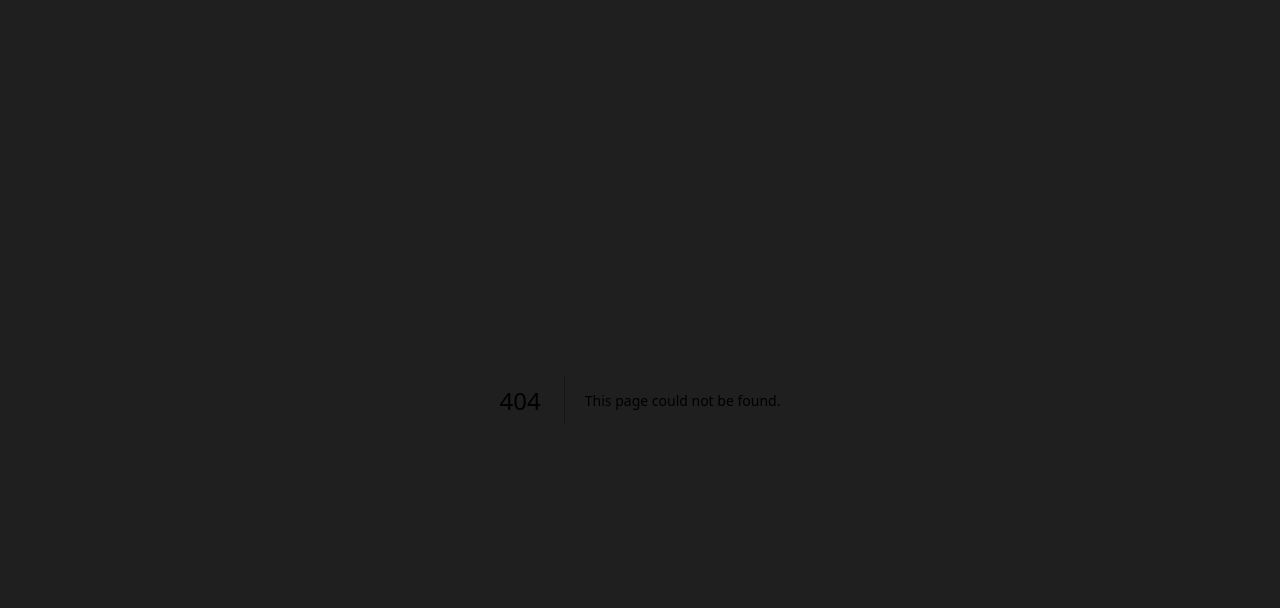
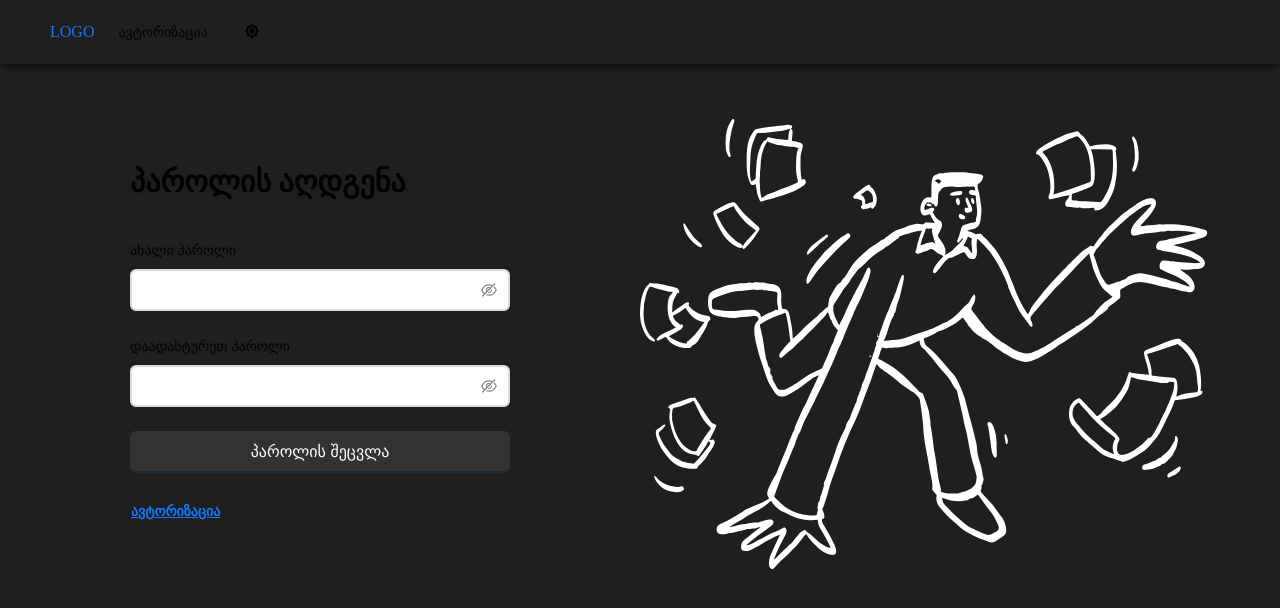
Before and after one commit to dbera17/devdesHUB, a Next.js app in the folder client/: page /reset-password/1 in a window 1280 px wide. Before the commit this address had no page. Shown: the top 608 px of the page. Built offline with nearby package versions, Linux system fonts and the light colour scheme.

Commit message:
reset password page need email verification

```diff
--- /dev/null
+++ b/client/pages/reset-password/[code].js
@@ -0,0 +1,48 @@
+import { Layout as AntLayout, Button, Input, Form, message, Row, Col, Typography } from 'antd';
+import Link from 'next/link';
+import Router, { useRouter } from 'next/router';
+import { useState, useEffect } from 'react';
+import Layout from '../../components/Layout';
+
+
+function Register({ }) {
+  const [isSending, setIsSending] = useState(false);
+  const router = useRouter();
+  const { code } = router.query;
+  console.log(code);
+  function onFormFinish(values) {
+    console.log('aaaa');
+  }
+  return (
+    <Layout>
+      <AntLayout.Content style={{ paddingBottom: 36 }}>
+        <Row style={{ height: '100%' }} align="middle">
+          <Col span={24} md={12}>
+            <Form layout="vertical" onFinish={onFormFinish} style={{ maxWidth: 380, margin: '0 auto' }} requiredMark={false}>
+              <Form.Item><Typography.Title level={2}>პაროლის აღდგენა</Typography.Title></Form.Item>
+              <Form.Item label="ახალი პაროლი" name="password" rules={[{ required: true, message: 'გთხოვთ შეიყვანოთ პაროლი' }]}>
+                <Input.Password size="large" />
+              </Form.Item>
+              <Form.Item label="დაადასტურეთ პაროლი" name="passwordConfirmation" rules={[{ required: true, message: 'გთხოვთ შეიყვანოთ პაროლი' }]}>
+                <Input.Password size="large" />
+              </Form.Item>
+              <Form.Item>
+                <Button size="large" loading={isSending} type="primary" htmlType="submit" className="dark-button" block>პაროლის შეცვლა</Button>
+              </Form.Item>
+              <Form.Item>
+                <Link href="/login">
+                  <Button style={{ padding: 0, fontWeight: 'bold' }} type="link">ავტორიზაცია</Button>
+                </Link>
+              </Form.Item>
+            </Form>
+          </Col>
+          <Col span={0} md={12}>
+            <div className="side-image reset-image"></div>
+          </Col>
+        </Row>
+      </AntLayout.Content>
+    </Layout>
+  )
+}
+
+export default Register;
```
